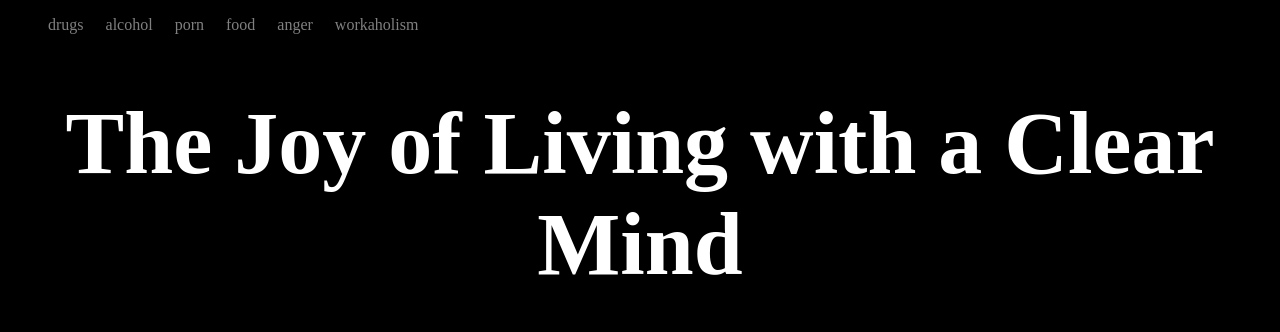
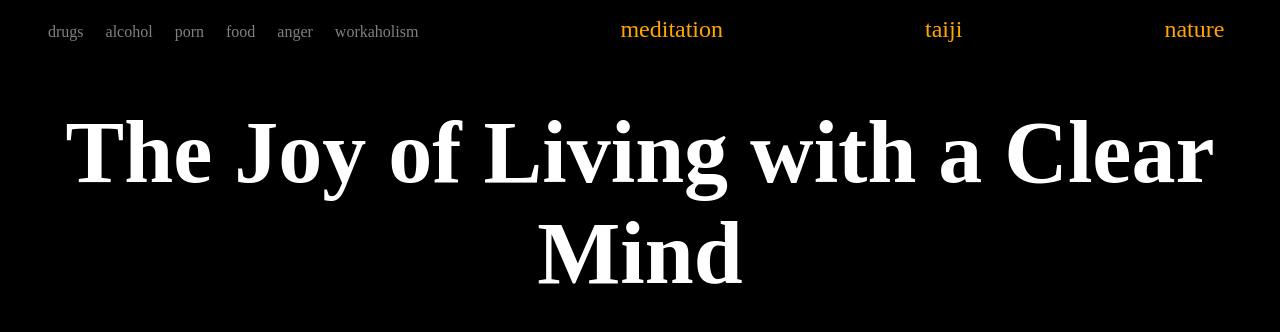
Before and after one commit to loanton/sober, a plain HTML site: page index.html in a window 1280 px wide. Shown: the top 332 px of the page. Drawn offline with Linux system fonts and the light colour scheme.

Commit message:
added solutions to html and css

```diff
--- a/css/main.css
+++ b/css/main.css
@@ -10,6 +10,12 @@ ul li {
 li {
   color: white;
   padding-right: 18px;
+}
+
+.solution {
+  margin-left: 180px;
+  font-size: 24px;
+  color: orange;
 }
 
 h1 {
--- a/index.html
+++ b/index.html
@@ -18,6 +18,9 @@
           <li>food</li>
           <li>anger</li>
           <li>workaholism</li>
+          <li class="solution">meditation</li>
+          <li class="solution">taiji</li>
+          <li class="solution">nature</li>
         </ul>
       </div>
 
```
